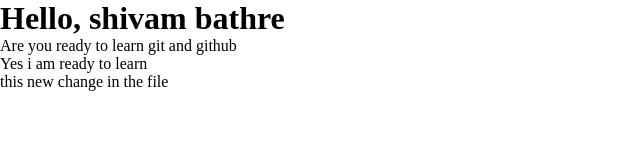
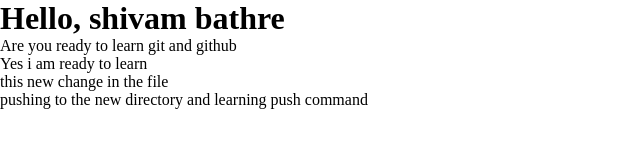
Before and after one commit to shivam-147/verbose-chainsaw, a plain HTML site: page index.html in a window 1280 px wide. Shown: the whole page, without its empty margins (0-640 px from the left). Drawn offline with Linux system fonts and the light colour scheme.

Commit message:
add multiplication

```diff
--- a/index.html
+++ b/index.html
@@ -11,5 +11,6 @@
     <p>Are you ready to learn git and github</p>
     <p>Yes i am ready to learn</p>
     <p>this new change in the file</p>
+    <p>pushing to the new directory and learning push command</p>
 </body>
 </html>
--- a/script.js
+++ b/script.js
@@ -2,3 +2,4 @@
 a = 10
 b = 10
 console.log(a + b);
+console.log(a * b);
```
